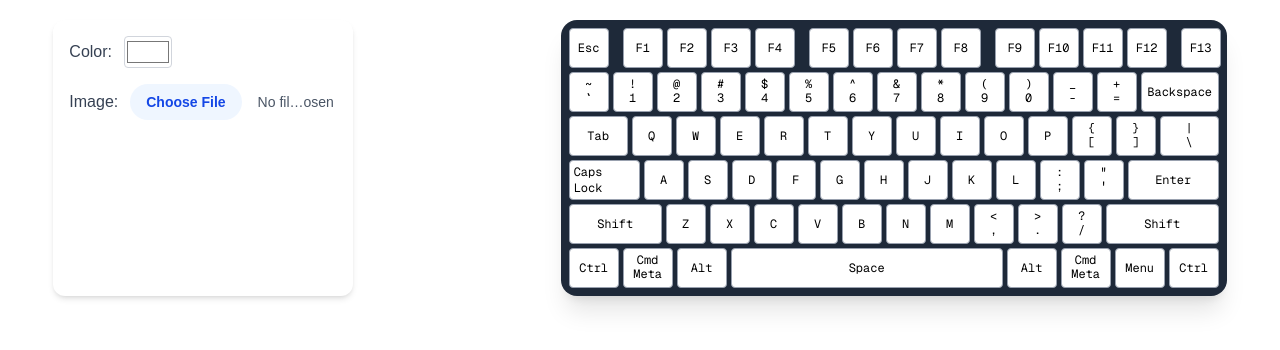
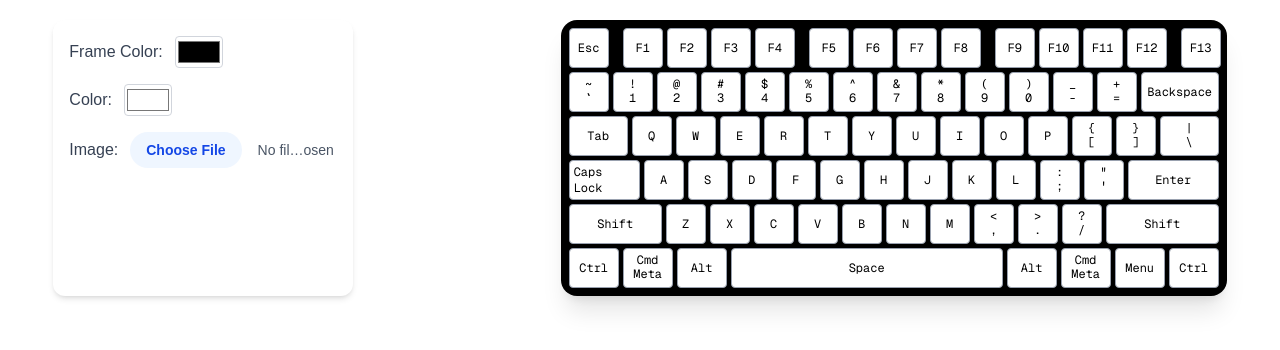
Before and after one commit to RoRep1ay/keycap-customizer, a Next.js app: page / in a window 1280 px wide. Shown: the top 350 px of the page. Built offline with nearby package versions, Linux system fonts and the light colour scheme.

Commit message:
add frame color customization

```diff
--- a/src/app/page.tsx
+++ b/src/app/page.tsx
@@ -10,15 +10,20 @@ export default function Home() {
     setColor,
     image,
     setImage,
+    frameColor,
+    setFrameColor,
   } = useKeyboardStyleApplier(setType)
   return (
     <div className="w-11/12 mx-auto flex justify-between mt-5">
       <Customizer
         color={color}
         colorChange={setColor}
+        frameColor={frameColor}
+        frameColorChange={setFrameColor}
         imageChange={setImage}
       />
       <KeyboardLayout
+        frameColor={frameColor}
         image={image}
         color={color}
         type={type}
--- a/src/components/customizer.tsx
+++ b/src/components/customizer.tsx
@@ -3,6 +3,8 @@ import { Dispatch, SetStateAction } from "react";
 type CustomizerProps = {
   color: string;
   colorChange: Dispatch<SetStateAction<string>>;
+  frameColor: string;
+  frameColorChange: Dispatch<SetStateAction<string>>;
   image?: string;
   imageChange: Dispatch<SetStateAction<string | undefined>>;
 };
@@ -11,6 +13,8 @@ export const Customizer = (
   {
     color,
     colorChange,
+    frameColor,
+    frameColorChange,
     imageChange,
   }: CustomizerProps
 ) => {
@@ -23,6 +27,19 @@ export const Customizer = (
     }
   };
   return <div className="flex flex-col gap-4 w-[300px] p-4 rounded-xl shadow-md bg-white">
+    {/* Frame Color */}
+    <div className="flex items-center gap-3">
+      <label htmlFor="frameColor" className="font-medium text-gray-700">
+        Frame Color:
+      </label>
+      <input
+        type="color"
+        id="frameColor"
+        value={frameColor}
+        onChange={(el) => frameColorChange(el.target.value)}
+        className="h-8 w-12 border border-gray-300 rounded cursor-pointer"
+      />
+    </div>
     {/* Color Picker */}
     <div className="flex items-center gap-3">
       <label htmlFor="color" className="font-medium text-gray-700">
@@ -32,10 +49,7 @@ export const Customizer = (
         type="color"
         id="color"
         value={color}
-        onChange={(el) => {
-          // setType('color');
-          colorChange(el.target.value);
-        }}
+        onChange={(el) => colorChange(el.target.value)}
         className="h-8 w-12 border border-gray-300 rounded cursor-pointer"
       />
     </div>
--- a/src/components/keyboard.tsx
+++ b/src/components/keyboard.tsx
@@ -5,12 +5,14 @@ import { KEYBOARD_HEIGHT, KEYBOARD_WIDTH } from '@/constants';
 
 type KeyboardLayoutProps = {
   color?: string
+  frameColor: string
   image?: string;
   type: 'color' | 'image';
 }
 
 export const KeyboardLayout = ({
   color,
+  frameColor,
   image,
   type,
 }: KeyboardLayoutProps) => {
@@ -19,7 +21,7 @@ export const KeyboardLayout = ({
 
     <div className="flex flex-col items-center justify-center">
       {/* Keyboard Frame Container */}
-      <div className="flex flex-col gap-1 w-[666px] p-2 bg-gray-800 border-gray-700 rounded-2xl shadow-xl">
+      <div className="flex flex-col gap-1 w-[666px] p-2 bg-gray-800 border-gray-700 rounded-2xl shadow-xl" style={{backgroundColor: frameColor}}>
 
         {/* Function Key Row */}
         <div className="w-full justify-between flex gap-3.5">
--- a/src/hooks/useKeyboardStyleApplier.ts
+++ b/src/hooks/useKeyboardStyleApplier.ts
@@ -1,6 +1,7 @@
 import { Dispatch, SetStateAction, useEffect, useState } from "react"
 
 export const useKeyboardStyleApplier = (setType: Dispatch<SetStateAction<'image' | 'color'>>) => {
+  const [frameColor, setFrameColor] = useState('#000000');
   const [color, setColor] = useState('#ffffff');
   const [image, setImage] = useState<string | undefined>(undefined);
 
@@ -17,5 +18,7 @@ export const useKeyboardStyleApplier = (setType: Dispatch<SetStateAction<'image'
     setColor,
     image,
     setImage,
+    frameColor,
+    setFrameColor,
   }
 }
```
